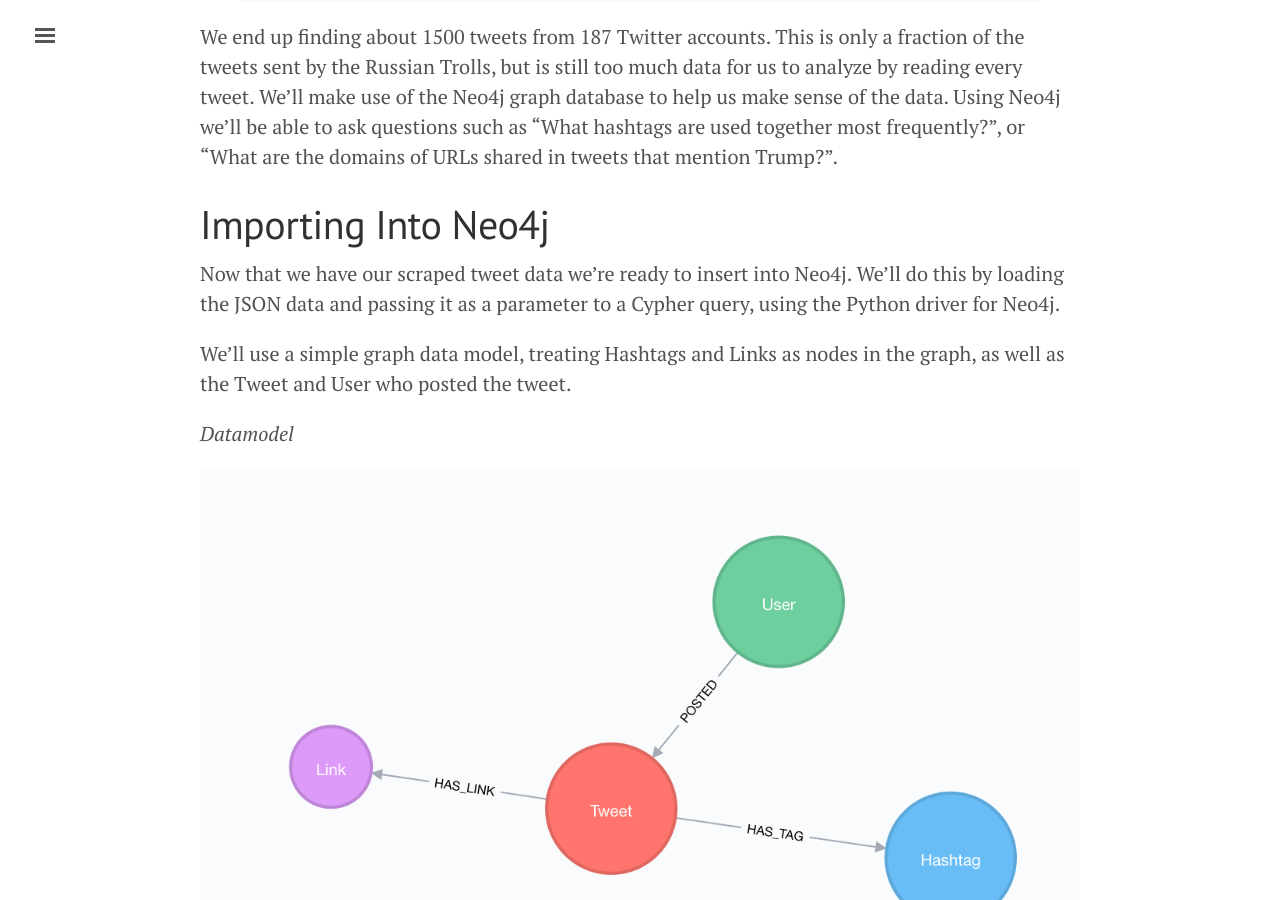
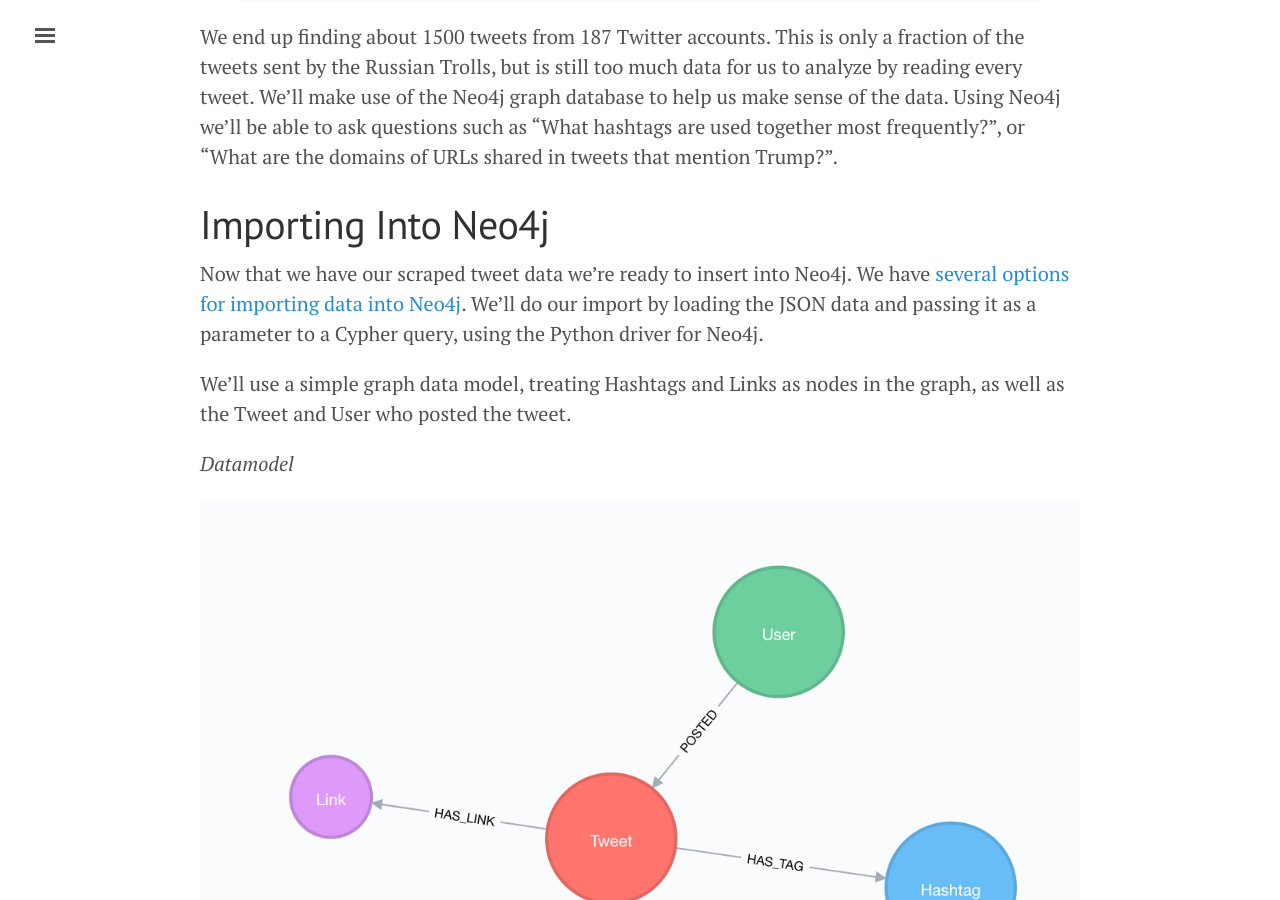
Before and after one commit to johnymontana/johnymontana.github.io, a Jekyll site: the page built from _posts/2017-11-12-scraping-russian-twitter-trolls-python-neo4j.md, in a window 1280 px wide and 900 px high, scrolled down 5461 px. Built offline with Jekyll 4.4.1, drawn with Linux system fonts in a browser that asks for light colours; comment, search, counter and statistics services are not loaded.

Commit message:
add link to data import guide

```diff
--- a/_posts/2017-11-12-scraping-russian-twitter-trolls-python-neo4j.md
+++ b/_posts/2017-11-12-scraping-russian-twitter-trolls-python-neo4j.md
@@ -165,7 +165,7 @@
 # Importing Into Neo4j
 
 
-Now that we have our scraped tweet data we're ready to insert into Neo4j. We'll do this by loading the JSON data and passing it as a parameter to a Cypher query, using the Python driver for Neo4j.
+Now that we have our scraped tweet data we're ready to insert into Neo4j. We have [several options for importing data into Neo4j](https://neo4j.com/developer/guide-importing-data-and-etl/). We'll do our import by loading the JSON data and passing it as a parameter to a Cypher query, using the Python driver for Neo4j.
 
 We'll use a simple graph data model, treating Hashtags and Links as nodes in the graph, as well as the Tweet and User who posted the tweet.
 
```
